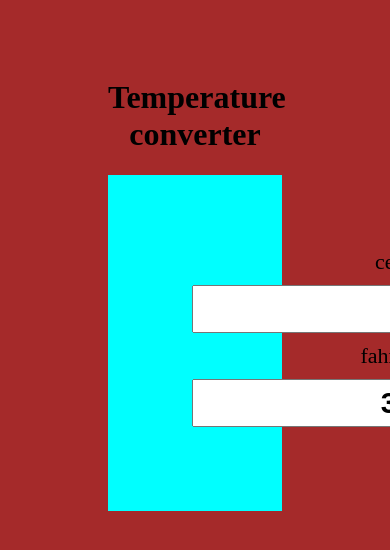
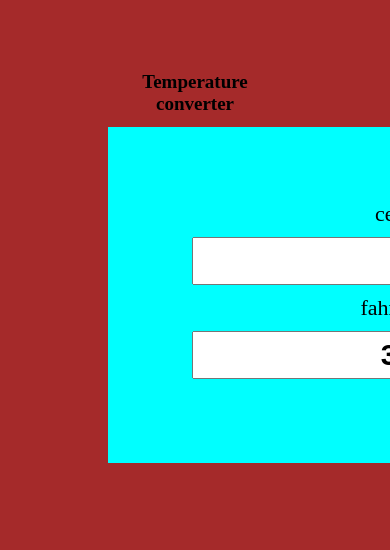
Before and after one commit to gourishnaik/converter, a plain HTML site: page index.html in a window 390 px wide. Shown: the top 550 px of the page. Drawn offline with Linux system fonts and the light colour scheme.

Commit message:
Update index.html

```diff
--- a/index.html
+++ b/index.html
@@ -32,6 +32,18 @@
             label{
                 font-size: 22px;
             }
+
+    @media(max-width:700px){
+        h1{
+            font-size:19px;
+}
+
+
+
+ #container{
+          width:360px;
+}
+}
         </style>
 </head>
     <body>
```
